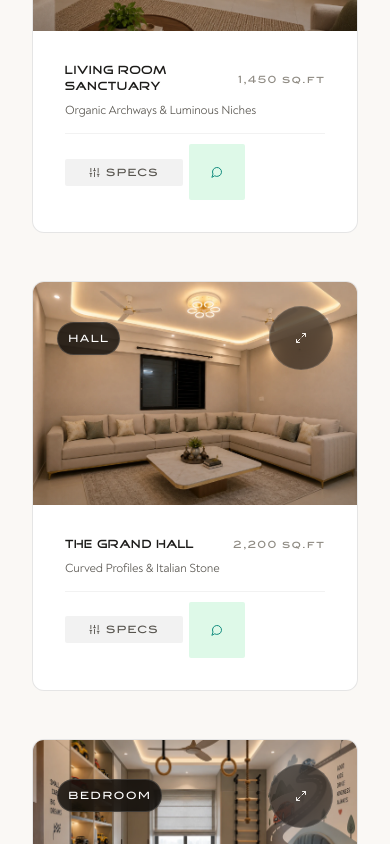
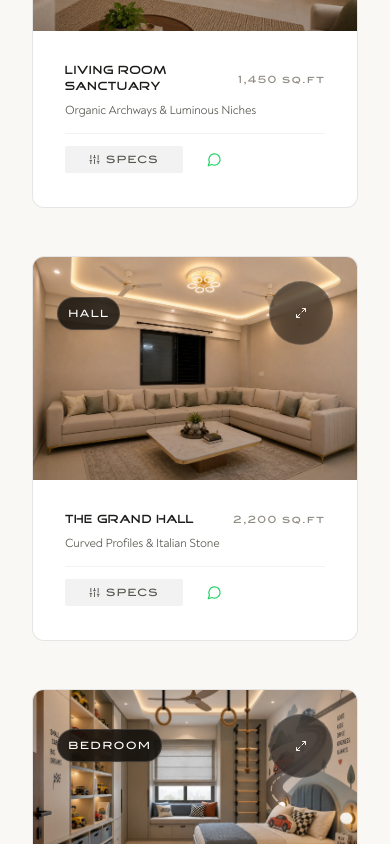
Before and after one commit to purva-de/antigravitytest, a React (Vite) app: page / in a window 390 px wide. Shown: the part 3600-4444 px from the top of the page. Built offline with nearby package versions, Linux system fonts and the light colour scheme; the HTML template or start-up script is replaced by a standard one.

Commit message:
Reduce text size in specs drawer and remove outer bounding box from message icon

```diff
--- a/src/components/ProjectCard.jsx
+++ b/src/components/ProjectCard.jsx
@@ -299,19 +299,19 @@ export default function ProjectCard({
               className="absolute inset-0 bg-[#1C1B19]/95 backdrop-blur-md text-[#FAF8F5] p-3.5 sm:p-4 flex flex-col justify-between z-30"
             >
               <div>
-                <div className="flex items-center justify-between pb-2 border-b border-white/15 mb-2.5 sm:mb-3">
-                  <span className="text-[10px] font-mono tracking-widest text-[#828C74] uppercase font-semibold">
-                    {project.category} SPECIFICATION
+                <div className="flex items-center justify-between pb-1.5 border-b border-white/15 mb-2">
+                  <span className="text-[8.5px] xs:text-[9px] font-mono tracking-widest text-[#828C74] uppercase font-semibold">
+                    {project.name} SPECIFICATION
                   </span>
                   <button
                     onClick={handleToggleSpecs}
-                    className="text-[10px] font-mono text-white/60 hover:text-white px-2 py-0.5 rounded-sm border border-white/20"
+                    className="text-[8px] xs:text-[8.5px] font-mono text-white/60 hover:text-white px-1.5 py-0.5 rounded-xs border border-white/20"
                   >
                     CLOSE
                   </button>
                 </div>
 
-                <div className="space-y-1.5 sm:space-y-2 text-[11px] sm:text-xs font-mono">
+                <div className="space-y-1 sm:space-y-1.5 text-[8.5px] xs:text-[9px] sm:text-[9.5px] font-mono">
                   <div className="flex justify-between">
                     <span className="text-[#A09C94]">SCALE:</span>
                     <span className="text-white font-medium">{project.area || 'Bespoke'}</span>
@@ -347,10 +347,10 @@ export default function ProjectCard({
 
               <button
                 onClick={() => onSelect(project)}
-                className="w-full py-2 rounded-md bg-white text-black text-[10px] font-mono tracking-wider uppercase font-semibold hover:bg-neutral-200 transition-colors flex items-center justify-center gap-1.5 shadow-md"
+                className="w-full py-1.5 rounded-md bg-white text-black text-[8.5px] xs:text-[9px] font-mono tracking-wider uppercase font-semibold hover:bg-neutral-200 transition-colors flex items-center justify-center gap-1.5 shadow-md"
               >
                 <span>OPEN SPACE DETAILS</span>
-                <ArrowUpRight size={12} />
+                <ArrowUpRight size={10} />
               </button>
             </motion.div>
           )}
@@ -373,8 +373,8 @@ export default function ProjectCard({
           </p>
         </div>
 
-        {/* Action Buttons: Specs + Contact symbol only */}
-        <div className="mt-3.5 pt-2.5 border-t border-black/5 dark:border-white/5 flex items-center gap-1.5 sm:gap-2">
+        {/* Action Buttons: Specs + Contact symbol only (no outer box) */}
+        <div className="mt-3.5 pt-2.5 border-t border-black/5 dark:border-white/5 flex items-center gap-2">
           <button
             onClick={handleToggleSpecs}
             className={`px-3 py-1.5 sm:px-2.5 sm:py-1 rounded-sm text-[10px] font-mono tracking-wider transition-colors flex items-center gap-1.5 ${
@@ -394,11 +394,11 @@ export default function ProjectCard({
             target="_blank"
             rel="noopener noreferrer"
             onClick={(e) => e.stopPropagation()}
-            className="w-7 h-7 sm:w-6 sm:h-6 rounded-sm bg-[#25D366]/15 hover:bg-[#25D366] text-[#128C7E] hover:text-white dark:text-[#25D366] dark:hover:text-black transition-colors flex items-center justify-center shrink-0"
+            className="p-1 text-[#25D366] hover:text-[#1ebe5b] transition-all hover:scale-110 active:scale-95 flex items-center justify-center shrink-0"
             title={`Contact Consilio Studios about ${project.name}`}
             aria-label={`Contact about ${project.name}`}
           >
-            <MessageCircle size={12} />
+            <MessageCircle size={15} />
           </a>
         </div>
       </div>
```
